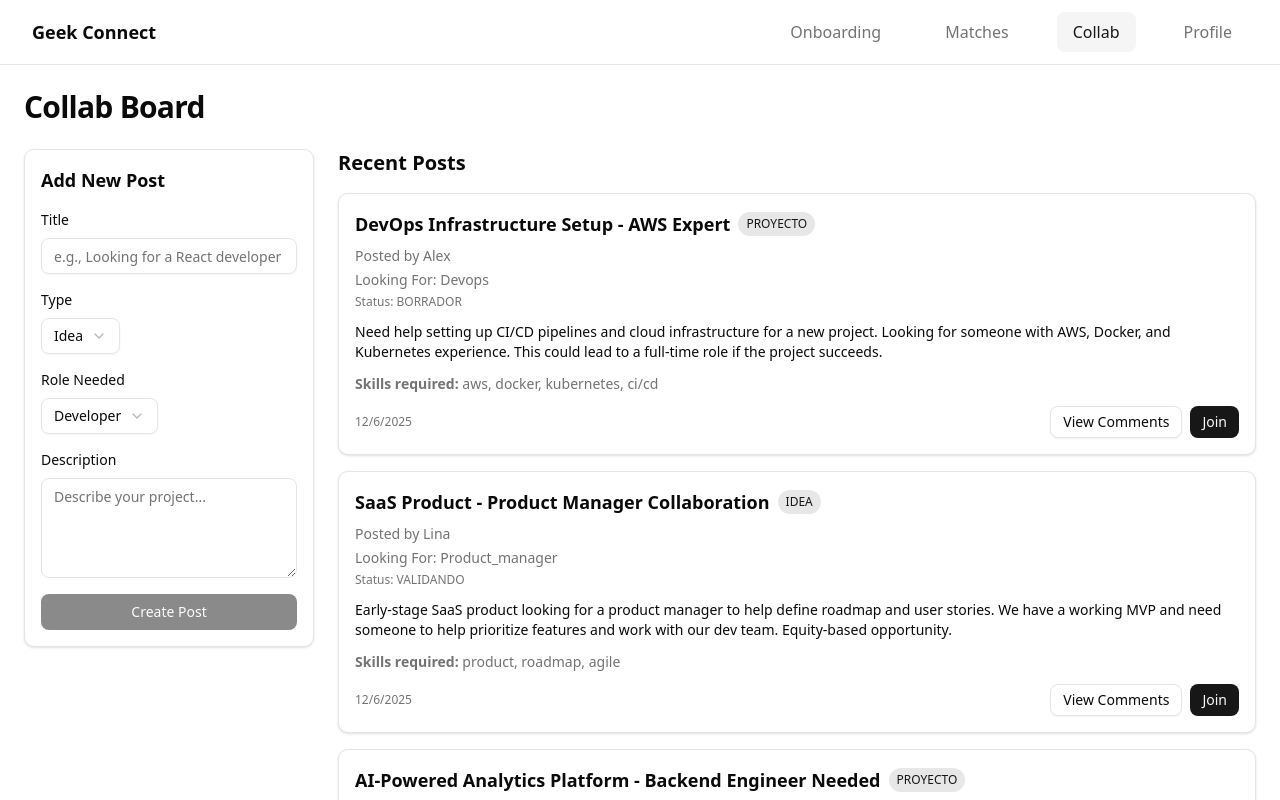
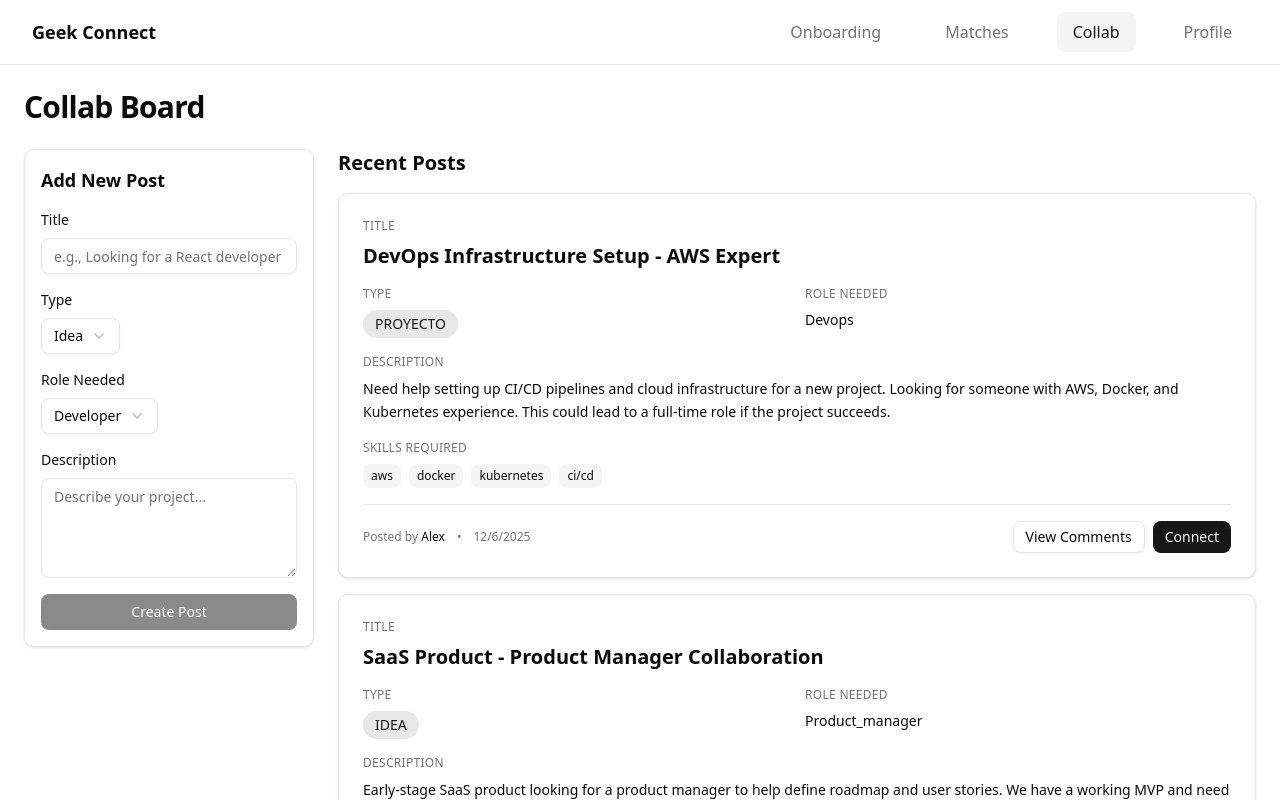
Before and after one commit to keduards/geek-connect, a Next.js app: page /collab in a window 1280 px wide. Shown: the top 800 px of the page. Built offline with nearby package versions, Linux system fonts and the light colour scheme.

Commit message:
Update collab page: restructure posts to match form labels, change Join to Connect CTA

```diff
--- a/app/collab/page.tsx
+++ b/app/collab/page.tsx
@@ -233,46 +233,67 @@ export default function Collab() {
             posts.map((p) => (
               <div
                 key={p.id}
-                className="rounded-lg border bg-card p-4 shadow-sm transition-shadow hover:shadow-md"
+                className="rounded-lg border bg-card p-6 shadow-sm transition-shadow hover:shadow-md"
               >
-                <div className="space-y-3">
-                  <div>
-                    <div className="flex items-start justify-between">
-                      <div className="flex-1">
-                        <div className="flex items-center gap-2 mb-2">
-                          <h3 className="text-lg font-semibold">{p.title}</h3>
-                          <span className="rounded-full bg-primary/10 px-2 py-1 text-xs font-medium text-primary">
+                <div className="space-y-4">
+                  {/* Title */}
+                  <div className="space-y-2">
+                    <Label className="text-xs font-medium text-muted-foreground uppercase tracking-wide">Title</Label>
+                    <h3 className="text-xl font-semibold text-foreground">{p.title}</h3>
+                  </div>
+
+                  {/* Type and Role Needed - Side by side */}
+                  <div className="grid grid-cols-1 md:grid-cols-2 gap-4">
+                    <div className="space-y-2">
+                      <Label className="text-xs font-medium text-muted-foreground uppercase tracking-wide">Type</Label>
+                      <div className="flex items-center gap-2">
+                        <span className="rounded-full bg-primary/10 px-3 py-1 text-sm font-medium text-primary">
                           {p.tipo || 'IDEA'}
                         </span>
                       </div>
-                        <p className="text-sm text-muted-foreground mb-1">
-                          Posted by <span className="font-medium">{getAuthorName(p.author_id)}</span>
+                    </div>
+                    <div className="space-y-2">
+                      <Label className="text-xs font-medium text-muted-foreground uppercase tracking-wide">Role Needed</Label>
+                      <p className="text-sm font-medium text-foreground capitalize">
+                        {p.role_needed || 'Not specified'}
                       </p>
-                        <p className="mt-1 text-sm text-muted-foreground capitalize">
-                          Looking for: {p.role_needed || 'Not specified'}
-                        </p>
-                        {p.estado && (
-                          <p className="mt-1 text-xs text-muted-foreground">
-                            Status: {p.estado}
-                          </p>
-                        )}
-                      </div>
                     </div>
                   </div>
 
-                  <div className="text-sm text-foreground">{p.description}</div>
+                  {/* Description */}
+                  <div className="space-y-2">
+                    <Label className="text-xs font-medium text-muted-foreground uppercase tracking-wide">Description</Label>
+                    <p className="text-sm text-foreground leading-relaxed">{p.description}</p>
+                  </div>
 
+                  {/* Skills Required */}
                   {p.skills_required && p.skills_required.length > 0 && (
-                    <div className="text-sm text-muted-foreground">
-                      <strong>Skills required:</strong>{' '}
-                      {p.skills_required.join(', ')}
+                    <div className="space-y-2">
+                      <Label className="text-xs font-medium text-muted-foreground uppercase tracking-wide">Skills Required</Label>
+                      <div className="flex flex-wrap gap-2">
+                        {p.skills_required.map((skill: string, idx: number) => (
+                          <span
+                            key={idx}
+                            className="rounded-md bg-muted px-2 py-1 text-xs font-medium text-foreground"
+                          >
+                            {skill}
+                          </span>
+                        ))}
+                      </div>
                     </div>
                   )}
 
-                  <div className="flex items-center justify-between">
+                  {/* Footer with author, date, and CTA */}
+                  <div className="flex items-center justify-between pt-4 border-t">
+                    <div className="flex items-center gap-3">
+                      <span className="text-xs text-muted-foreground">
+                        Posted by <span className="font-medium text-foreground">{getAuthorName(p.author_id)}</span>
+                      </span>
+                      <span className="text-xs text-muted-foreground">•</span>
                       <span className="text-xs text-muted-foreground">
                         {new Date(p.created_at).toLocaleDateString()}
                       </span>
+                    </div>
                     <div className="flex gap-2">
                       <Button
                         onClick={() => setExpandedPost(expandedPost === p.id ? null : p.id)}
@@ -287,7 +308,7 @@ export default function Collab() {
                         variant="default"
                         size="sm"
                       >
-                        {applying === p.id ? 'Applying...' : 'Join'}
+                        {applying === p.id ? 'Connecting...' : 'Connect'}
                       </Button>
                     </div>
                   </div>
--- a/lib/supabaseClient-local.ts
+++ b/lib/supabaseClient-local.ts
@@ -143,9 +143,11 @@ export const supabase = {
 
 // Initialize with seed data on first load (client-side only)
 if (typeof window !== 'undefined') {
-  // Use a flag to only seed once
+  // Check if posts exist, if not, seed them
+  const posts = LocalDB.getPosts()
   const seeded = localStorage.getItem('db_seeded')
-  if (!seeded) {
+
+  if (!seeded || posts.length === 0) {
     const mockUsers = [
       { user_id: 'u1', id: 'profile_u1', display_name: 'Alex', role: 'developer', skills: ['react', 'typescript', 'aws'], bio: 'Full-stack developer passionate about building scalable web applications.' },
       { user_id: 'u2', id: 'profile_u2', display_name: 'Maya', role: 'founder', skills: ['healthcare', 'product', 'research'], bio: 'Healthcare entrepreneur building the future of patient care.' },
```
Lines whose indentation alone changed are shown as unchanged.
